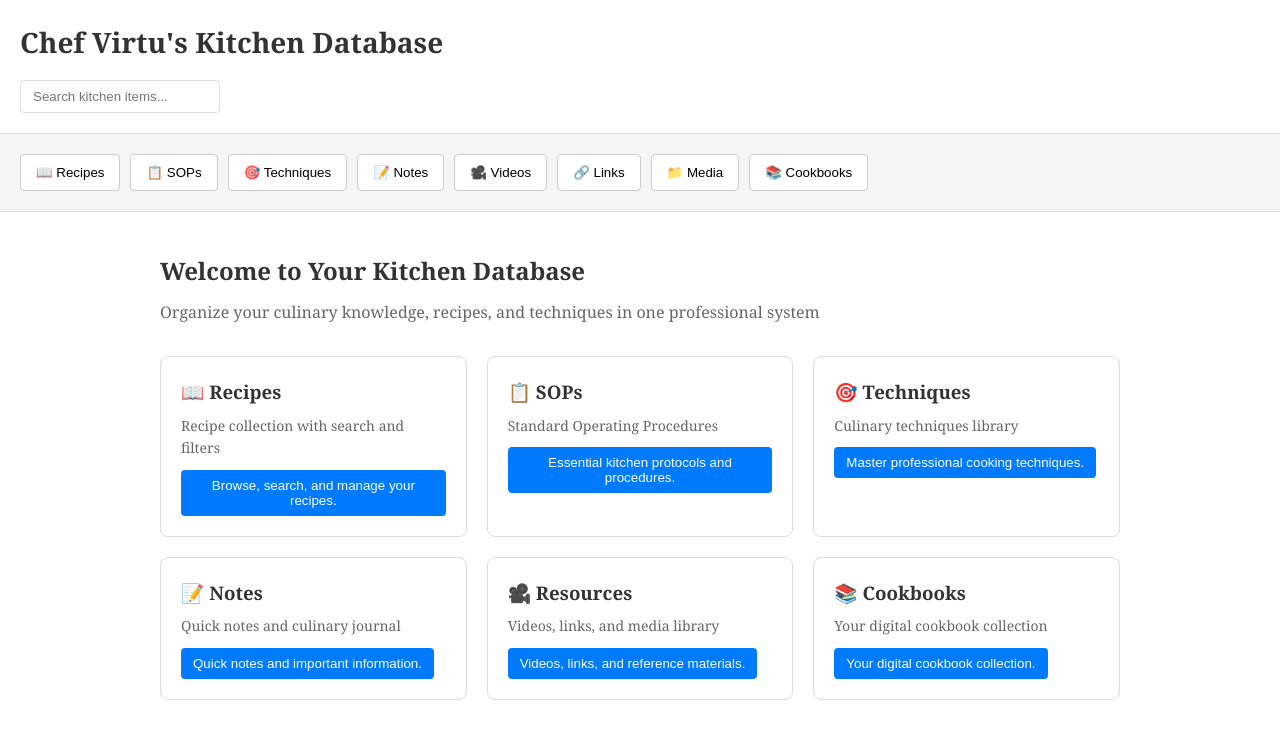
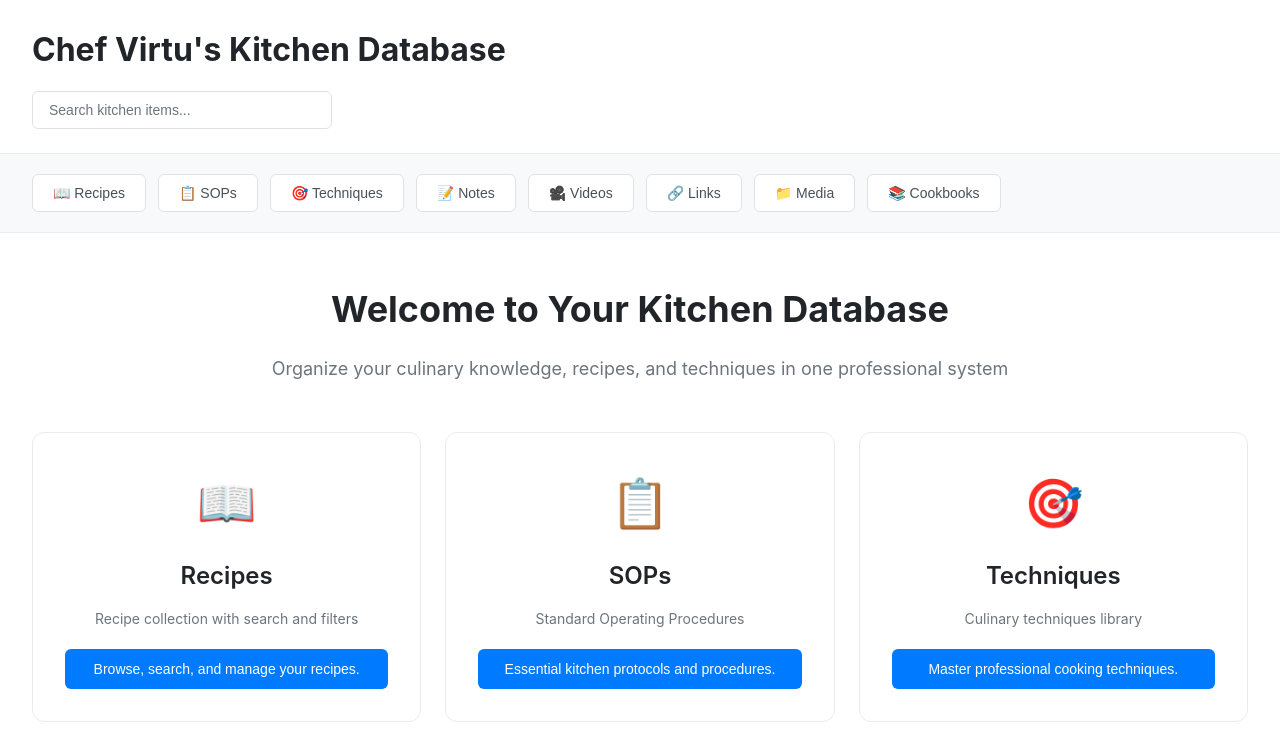
Before and after one commit to theinfamousfx/KitchenSpace, a Next.js app: page / in a window 1280 px wide. Shown: the top 746 px of the page. Built offline with nearby package versions, Linux system fonts and the light colour scheme.

Commit message:
Update page.tsx

```diff
--- a/app/page.tsx
+++ b/app/page.tsx
@@ -1,31 +1,13 @@
 'use client';
 
-import { useEffect, useState } from 'react';
+import { useEffect } from 'react';
 
 export default function Home() {
-  const [appLoaded, setAppLoaded] = useState(false);
-
   useEffect(() => {
-    // Define switchView on window before loading app.js
-    (window as any).switchView = (view: string) => {
-      console.log('Switching to view:', view);
-      const content = document.getElementById('content');
-      if (content) {
-        // Call the app.js switchView function if it exists
-        if (typeof (window as any).switchView === 'function') {
-          (window as any).switchView(view);
-        }
-      }
-    };
-
-    // Dynamically load the app.js script
+    // Load app.js for dynamic functionality
     const script = document.createElement('script');
     script.src = '/app.js';
     script.async = true;
-    script.onload = () => {
-      setAppLoaded(true);
-      console.log('app.js loaded');
-    };
     document.body.appendChild(script);
 
     return () => {
@@ -35,283 +17,567 @@ export default function Home() {
     };
   }, []);
 
-  const handleNavClick = (view: string) => {
+  const handleSectionClick = (view: string) => {
+    if (typeof (window as any).switchView === 'function') {
       (window as any).switchView(view);
+    }
   };
 
   return (
     <>
-      <header style={{ padding: '20px', borderBottom: '1px solid #ddd' }}>
-        <h1 style={{ margin: '0 0 15px 0', fontSize: '28px' }}>Chef Virtu's Kitchen Database</h1>
+      <div className="app-container">
+        <header className="app-header">
+          <h1 className="app-title">Chef Virtu&apos;s Kitchen Database</h1>
           <input
             type="text"
             placeholder="Search kitchen items..."
-          style={{
-            padding: '8px 12px',
-            width: '100%',
-            maxWidth: '200px',
-            border: '1px solid #ddd',
-            borderRadius: '4px',
-          }}
+            className="search-input"
           />
         </header>
 
-      <nav
-        id="navigation"
-        style={{
-          padding: '20px',
-          backgroundColor: '#f5f5f5',
-          borderBottom: '1px solid #ddd',
-          display: 'flex',
-          gap: '10px',
-          flexWrap: 'wrap',
-        }}
-      >
+        <nav className="app-nav" id="navigation">
           <button
             className="nav-btn"
-          onClick={() => handleNavClick('recipes')}
-          style={{
-            padding: '10px 15px',
-            border: '1px solid #ccc',
-            borderRadius: '4px',
-            cursor: 'pointer',
-            backgroundColor: 'white',
-          }}
+            onClick={() => handleSectionClick('recipes')}
           >
             📖 Recipes
           </button>
           <button
             className="nav-btn"
-          onClick={() => handleNavClick('sops')}
-          style={{
-            padding: '10px 15px',
-            border: '1px solid #ccc',
-            borderRadius: '4px',
-            cursor: 'pointer',
-            backgroundColor: 'white',
-          }}
+            onClick={() => handleSectionClick('sops')}
           >
             📋 SOPs
           </button>
           <button
             className="nav-btn"
-          onClick={() => handleNavClick('techniques')}
-          style={{
-            padding: '10px 15px',
-            border: '1px solid #ccc',
-            borderRadius: '4px',
-            cursor: 'pointer',
-            backgroundColor: 'white',
-          }}
+            onClick={() => handleSectionClick('techniques')}
           >
             🎯 Techniques
           </button>
           <button
             className="nav-btn"
-          onClick={() => handleNavClick('notes')}
-          style={{
-            padding: '10px 15px',
-            border: '1px solid #ccc',
-            borderRadius: '4px',
-            cursor: 'pointer',
-            backgroundColor: 'white',
-          }}
+            onClick={() => handleSectionClick('notes')}
           >
             📝 Notes
           </button>
           <button
             className="nav-btn"
-          onClick={() => handleNavClick('videos')}
-          style={{
-            padding: '10px 15px',
-            border: '1px solid #ccc',
-            borderRadius: '4px',
-            cursor: 'pointer',
-            backgroundColor: 'white',
-          }}
+            onClick={() => handleSectionClick('videos')}
           >
             🎥 Videos
           </button>
           <button
             className="nav-btn"
-          onClick={() => handleNavClick('links')}
-          style={{
-            padding: '10px 15px',
-            border: '1px solid #ccc',
-            borderRadius: '4px',
-            cursor: 'pointer',
-            backgroundColor: 'white',
-          }}
+            onClick={() => handleSectionClick('links')}
           >
             🔗 Links
           </button>
           <button
             className="nav-btn"
-          onClick={() => handleNavClick('media')}
-          style={{
-            padding: '10px 15px',
-            border: '1px solid #ccc',
-            borderRadius: '4px',
-            cursor: 'pointer',
-            backgroundColor: 'white',
-          }}
+            onClick={() => handleSectionClick('media')}
           >
             📁 Media
           </button>
           <button
             className="nav-btn"
-          onClick={() => handleNavClick('cookbooks')}
-          style={{
-            padding: '10px 15px',
-            border: '1px solid #ccc',
-            borderRadius: '4px',
-            cursor: 'pointer',
-            backgroundColor: 'white',
-          }}
+            onClick={() => handleSectionClick('cookbooks')}
           >
             📚 Cookbooks
           </button>
         </nav>
 
-      <main
-        id="content"
-        style={{
-          padding: '40px 20px',
-          maxWidth: '1000px',
-          margin: '0 auto',
-        }}
-      >
-        <section style={{ marginBottom: '60px' }}>
-          <h2 style={{ fontSize: '24px', marginBottom: '10px' }}>Welcome to Your Kitchen Database</h2>
-          <p style={{ fontSize: '16px', color: '#666', marginBottom: '30px' }}>
+        <main className="main-content" id="content">
+          <section className="welcome-section">
+            <h2 className="welcome-title">Welcome to Your Kitchen Database</h2>
+            <p className="welcome-subtitle">
               Organize your culinary knowledge, recipes, and techniques in one professional system
             </p>
 
-          <div style={{ display: 'grid', gridTemplateColumns: 'repeat(auto-fit, minmax(250px, 1fr))', gap: '20px' }}>
-            <div
-              style={{
-                padding: '20px',
-                border: '1px solid #ddd',
-                borderRadius: '8px',
-                cursor: 'pointer',
-              }}
-              onClick={() => handleNavClick('recipes')}
-            >
-              <h3 style={{ marginBottom: '8px' }}>📖 Recipes</h3>
-              <p style={{ fontSize: '14px', color: '#666', marginBottom: '10px' }}>Recipe collection with search and filters</p>
-              <button style={{ padding: '8px 12px', backgroundColor: '#007bff', color: 'white', border: 'none', borderRadius: '4px', cursor: 'pointer' }}>
-                Browse, search, and manage your recipes.
-              </button>
+            <div className="grid-container">
+              <div className="card" onClick={() => handleSectionClick('recipes')}>
+                <div className="card-icon">📖</div>
+                <h3 className="card-title">Recipes</h3>
+                <p className="card-description">Recipe collection with search and filters</p>
+                <button className="card-btn">Browse, search, and manage your recipes.</button>
               </div>
 
-            <div
-              style={{
-                padding: '20px',
-                border: '1px solid #ddd',
-                borderRadius: '8px',
-                cursor: 'pointer',
-              }}
-              onClick={() => handleNavClick('sops')}
-            >
-              <h3 style={{ marginBottom: '8px' }}>📋 SOPs</h3>
-              <p style={{ fontSize: '14px', color: '#666', marginBottom: '10px' }}>Standard Operating Procedures</p>
-              <button style={{ padding: '8px 12px', backgroundColor: '#007bff', color: 'white', border: 'none', borderRadius: '4px', cursor: 'pointer' }}>
-                Essential kitchen protocols and procedures.
-              </button>
+              <div className="card" onClick={() => handleSectionClick('sops')}>
+                <div className="card-icon">📋</div>
+                <h3 className="card-title">SOPs</h3>
+                <p className="card-description">Standard Operating Procedures</p>
+                <button className="card-btn">Essential kitchen protocols and procedures.</button>
               </div>
 
-            <div
-              style={{
-                padding: '20px',
-                border: '1px solid #ddd',
-                borderRadius: '8px',
-                cursor: 'pointer',
-              }}
-              onClick={() => handleNavClick('techniques')}
-            >
-              <h3 style={{ marginBottom: '8px' }}>🎯 Techniques</h3>
-              <p style={{ fontSize: '14px', color: '#666', marginBottom: '10px' }}>Culinary techniques library</p>
-              <button style={{ padding: '8px 12px', backgroundColor: '#007bff', color: 'white', border: 'none', borderRadius: '4px', cursor: 'pointer' }}>
-                Master professional cooking techniques.
-              </button>
+              <div className="card" onClick={() => handleSectionClick('techniques')}>
+                <div className="card-icon">🎯</div>
+                <h3 className="card-title">Techniques</h3>
+                <p className="card-description">Culinary techniques library</p>
+                <button className="card-btn">Master professional cooking techniques.</button>
               </div>
 
-            <div
-              style={{
-                padding: '20px',
-                border: '1px solid #ddd',
-                borderRadius: '8px',
-                cursor: 'pointer',
-              }}
-              onClick={() => handleNavClick('notes')}
-            >
-              <h3 style={{ marginBottom: '8px' }}>📝 Notes</h3>
-              <p style={{ fontSize: '14px', color: '#666', marginBottom: '10px' }}>Quick notes and culinary journal</p>
-              <button style={{ padding: '8px 12px', backgroundColor: '#007bff', color: 'white', border: 'none', borderRadius: '4px', cursor: 'pointer' }}>
-                Quick notes and important information.
-              </button>
+              <div className="card" onClick={() => handleSectionClick('notes')}>
+                <div className="card-icon">📝</div>
+                <h3 className="card-title">Notes</h3>
+                <p className="card-description">Quick notes and culinary journal</p>
+                <button className="card-btn">Quick notes and important information.</button>
               </div>
 
-            <div
-              style={{
-                padding: '20px',
-                border: '1px solid #ddd',
-                borderRadius: '8px',
-                cursor: 'pointer',
-              }}
-              onClick={() => handleNavClick('videos')}
-            >
-              <h3 style={{ marginBottom: '8px' }}>🎥 Resources</h3>
-              <p style={{ fontSize: '14px', color: '#666', marginBottom: '10px' }}>Videos, links, and media library</p>
-              <button style={{ padding: '8px 12px', backgroundColor: '#007bff', color: 'white', border: 'none', borderRadius: '4px', cursor: 'pointer' }}>
-                Videos, links, and reference materials.
-              </button>
+              <div className="card" onClick={() => handleSectionClick('videos')}>
+                <div className="card-icon">📚</div>
+                <h3 className="card-title">Resources</h3>
+                <p className="card-description">Videos, links, and media library</p>
+                <button className="card-btn">Videos, links, and reference materials.</button>
               </div>
 
-            <div
-              style={{
-                padding: '20px',
-                border: '1px solid #ddd',
-                borderRadius: '8px',
-                cursor: 'pointer',
-              }}
-              onClick={() => handleNavClick('cookbooks')}
-            >
-              <h3 style={{ marginBottom: '8px' }}>📚 Cookbooks</h3>
-              <p style={{ fontSize: '14px', color: '#666', marginBottom: '10px' }}>Your digital cookbook collection</p>
-              <button style={{ padding: '8px 12px', backgroundColor: '#007bff', color: 'white', border: 'none', borderRadius: '4px', cursor: 'pointer' }}>
-                Your digital cookbook collection.
-              </button>
+              <div className="card" onClick={() => handleSectionClick('cookbooks')}>
+                <div className="card-icon">📚</div>
+                <h3 className="card-title">Cookbooks</h3>
+                <p className="card-description">Your digital cookbook collection</p>
+                <button className="card-btn">Your digital cookbook collection.</button>
               </div>
             </div>
           </section>
         </main>
+      </div>
 
-      <style>{`
+      <style jsx global>{`
         * {
+          box-sizing: border-box;
           margin: 0;
           padding: 0;
-          box-sizing: border-box;
         }
 
         body {
-          font-family: Georgia, serif;
-          background-color: #ffffff;
-          color: #333;
+          font-family: -apple-system, BlinkMacSystemFont, 'Segoe UI', 'Roboto', 'Oxygen',
+            'Ubuntu', 'Cantarell', 'Fira Sans', 'Droid Sans', 'Helvetica Neue', sans-serif;
+          -webkit-font-smoothing: antialiased;
+          -moz-osx-font-smoothing: grayscale;
+          background-color: #f8f9fa;
+          color: #212529;
           line-height: 1.6;
         }
 
-        h1, h2, h3 {
-          font-family: Georgia, serif;
+        .app-container {
+          min-height: 100vh;
+          background-color: #ffffff;
         }
 
-        button:hover {
-          opacity: 0.9;
+        .app-header {
+          padding: 24px 32px;
+          border-bottom: 1px solid #e9ecef;
+          background-color: #ffffff;
+        }
+
+        .app-title {
+          font-size: 32px;
+          font-weight: 700;
+          color: #212529;
+          margin-bottom: 16px;
+        }
+
+        .search-input {
+          width: 100%;
+          max-width: 300px;
+          padding: 10px 16px;
+          border: 1px solid #dee2e6;
+          border-radius: 6px;
+          font-size: 14px;
+          color: #495057;
+          background-color: #ffffff;
+          transition: all 0.2s ease;
+        }
+
+        .search-input:focus {
+          outline: none;
+          border-color: #007bff;
+          box-shadow: 0 0 0 3px rgba(0, 123, 255, 0.1);
+        }
+
+        .search-input::placeholder {
+          color: #6c757d;
+        }
+
+        .app-nav {
+          display: flex;
+          flex-wrap: wrap;
+          gap: 12px;
+          padding: 20px 32px;
+          background-color: #f8f9fa;
+          border-bottom: 1px solid #e9ecef;
+        }
+
+        .nav-btn {
+          display: flex;
+          align-items: center;
+          gap: 8px;
+          padding: 10px 20px;
+          border: 1px solid #dee2e6;
+          border-radius: 6px;
+          background-color: #ffffff;
+          color: #495057;
+          font-size: 14px;
+          font-weight: 500;
+          cursor: pointer;
+          transition: all 0.2s ease;
+        }
+
+        .nav-btn:hover {
+          background-color: #f8f9fa;
+          border-color: #adb5bd;
+          transform: translateY(-1px);
         }
 
         .nav-btn.active {
-          background-color: #007bff !important;
-          color: white !important;
+          background-color: #007bff;
+          color: #ffffff;
+          border-color: #007bff;
+        }
+
+        .main-content {
+          padding: 48px 32px;
+          max-width: 1400px;
+          margin: 0 auto;
+        }
+
+        .welcome-section {
+          text-align: center;
+        }
+
+        .welcome-title {
+          font-size: 36px;
+          font-weight: 700;
+          color: #212529;
+          margin-bottom: 16px;
+        }
+
+        .welcome-subtitle {
+          font-size: 18px;
+          color: #6c757d;
+          margin-bottom: 48px;
+          max-width: 800px;
+          margin-left: auto;
+          margin-right: auto;
+        }
+
+        .grid-container {
+          display: grid;
+          grid-template-columns: repeat(auto-fit, minmax(320px, 1fr));
+          gap: 24px;
+          margin-top: 32px;
+        }
+
+        .card {
+          padding: 32px;
+          border: 1px solid #e9ecef;
+          border-radius: 12px;
+          background-color: #ffffff;
+          cursor: pointer;
+          transition: all 0.3s ease;
+          text-align: center;
+        }
+
+        .card:hover {
+          border-color: #007bff;
+          box-shadow: 0 8px 24px rgba(0, 123, 255, 0.12);
+          transform: translateY(-4px);
+        }
+
+        .card-icon {
+          font-size: 48px;
+          margin-bottom: 16px;
+        }
+
+        .card-title {
+          font-size: 24px;
+          font-weight: 600;
+          color: #212529;
+          margin-bottom: 12px;
+        }
+
+        .card-description {
+          font-size: 14px;
+          color: #6c757d;
+          margin-bottom: 20px;
+          line-height: 1.5;
+        }
+
+        .card-btn {
+          width: 100%;
+          padding: 12px 24px;
+          border: none;
+          border-radius: 6px;
+          background-color: #007bff;
+          color: #ffffff;
+          font-size: 14px;
+          font-weight: 500;
+          cursor: pointer;
+          transition: all 0.2s ease;
+        }
+
+        .card-btn:hover {
+          background-color: #0056b3;
+          transform: scale(1.02);
+        }
+
+        .card-btn:active {
+          transform: scale(0.98);
+        }
+
+        /* Responsive Design */
+        @media (max-width: 768px) {
+          .app-header {
+            padding: 20px 16px;
+          }
+
+          .app-title {
+            font-size: 24px;
+          }
+
+          .app-nav {
+            padding: 16px;
+            gap: 8px;
+          }
+
+          .nav-btn {
+            font-size: 13px;
+            padding: 8px 14px;
+          }
+
+          .main-content {
+            padding: 32px 16px;
+          }
+
+          .welcome-title {
+            font-size: 28px;
+          }
+
+          .welcome-subtitle {
+            font-size: 16px;
+          }
+
+          .grid-container {
+            grid-template-columns: 1fr;
+            gap: 16px;
+          }
+
+          .card {
+            padding: 24px;
+          }
+
+          .card-icon {
+            font-size: 40px;
+          }
+
+          .card-title {
+            font-size: 20px;
+          }
+        }
+
+        /* Additional styles for dynamic content */
+        .items-grid {
+          display: grid;
+          grid-template-columns: repeat(auto-fill, minmax(300px, 1fr));
+          gap: 20px;
+          margin-top: 24px;
+        }
+
+        .item-card {
+          padding: 20px;
+          border: 1px solid #e9ecef;
+          border-radius: 8px;
+          background-color: #ffffff;
+          cursor: pointer;
+          transition: all 0.2s ease;
+        }
+
+        .item-card:hover {
+          border-color: #007bff;
+          box-shadow: 0 4px 12px rgba(0, 123, 255, 0.1);
+          transform: translateY(-2px);
+        }
+
+        .item-card h3 {
+          font-size: 18px;
+          font-weight: 600;
+          color: #212529;
+          margin-bottom: 8px;
+        }
+
+        .item-card .meta {
+          font-size: 13px;
+          color: #6c757d;
+          margin-bottom: 12px;
+        }
+
+        .item-card .description {
+          font-size: 14px;
+          color: #495057;
+          margin-bottom: 16px;
+          line-height: 1.5;
+        }
+
+        .item-card .card-footer {
+          display: flex;
+          justify-content: space-between;
+          align-items: center;
+          margin-top: 16px;
+          padding-top: 16px;
+          border-top: 1px solid #e9ecef;
+        }
+
+        .badge {
+          display: inline-block;
+          padding: 4px 12px;
+          border-radius: 12px;
+          background-color: #e7f3ff;
+          color: #007bff;
+          font-size: 12px;
+          font-weight: 500;
+        }
+
+        .btn-delete {
+          padding: 6px 12px;
+          border: 1px solid #dc3545;
+          border-radius: 4px;
+          background-color: transparent;
+          color: #dc3545;
+          font-size: 13px;
+          cursor: pointer;
+          transition: all 0.2s ease;
+        }
+
+        .btn-delete:hover {
+          background-color: #dc3545;
+          color: #ffffff;
+        }
+
+        .section-header {
+          display: flex;
+          justify-content: space-between;
+          align-items: center;
+          margin-bottom: 24px;
+        }
+
+        .section-header h2 {
+          font-size: 28px;
+          font-weight: 600;
+          color: #212529;
+        }
+
+        .btn-add {
+          padding: 10px 20px;
+          border: none;
+          border-radius: 6px;
+          background-color: #28a745;
+          color: #ffffff;
+          font-size: 14px;
+          font-weight: 500;
+          cursor: pointer;
+          transition: all 0.2s ease;
+        }
+
+        .btn-add:hover {
+          background-color: #218838;
+        }
+
+        .empty-message {
+          text-align: center;
+          padding: 48px 20px;
+          color: #6c757d;
+          font-size: 16px;
+        }
+
+        /* Modal styles */
+        .modal-overlay {
+          position: fixed;
+          top: 0;
+          left: 0;
+          right: 0;
+          bottom: 0;
+          background-color: rgba(0, 0, 0, 0.5);
+          display: flex;
+          align-items: center;
+          justify-content: center;
+          z-index: 1000;
+        }
+
+        .modal {
+          background-color: #ffffff;
+          border-radius: 12px;
+          padding: 32px;
+          max-width: 600px;
+          width: 90%;
+          max-height: 90vh;
+          overflow-y: auto;
+          box-shadow: 0 20px 60px rgba(0, 0, 0, 0.3);
+        }
+
+        .modal-close {
+          float: right;
+          font-size: 28px;
+          font-weight: 700;
+          color: #6c757d;
+          cursor: pointer;
+          line-height: 1;
+        }
+
+        .modal-close:hover {
+          color: #212529;
+        }
+
+        .modal h2 {
+          font-size: 24px;
+          font-weight: 600;
+          color: #212529;
+          margin-bottom: 24px;
+        }
+
+        .modal form {
+          display: flex;
+          flex-direction: column;
+          gap: 16px;
+        }
+
+        .modal input,
+        .modal textarea,
+        .modal select {
+          width: 100%;
+          padding: 10px 14px;
+          border: 1px solid #dee2e6;
+          border-radius: 6px;
+          font-size: 14px;
+          color: #495057;
+          background-color: #ffffff;
+          font-family: inherit;
+        }
+
+        .modal input:focus,
+        .modal textarea:focus,
+        .modal select:focus {
+          outline: none;
+          border-color: #007bff;
+          box-shadow: 0 0 0 3px rgba(0, 123, 255, 0.1);
+        }
+
+        .modal textarea {
+          resize: vertical;
+          min-height: 100px;
+        }
+
+        .modal button[type="submit"] {
+          padding: 12px 24px;
+          border: none;
+          border-radius: 6px;
+          background-color: #007bff;
+          color: #ffffff;
+          font-size: 14px;
+          font-weight: 500;
+          cursor: pointer;
+          transition: all 0.2s ease;
+        }
+
+        .modal button[type="submit"]:hover {
+          background-color: #0056b3;
         }
       `}</style>
     </>
```
Lines whose indentation alone changed are shown as unchanged.
